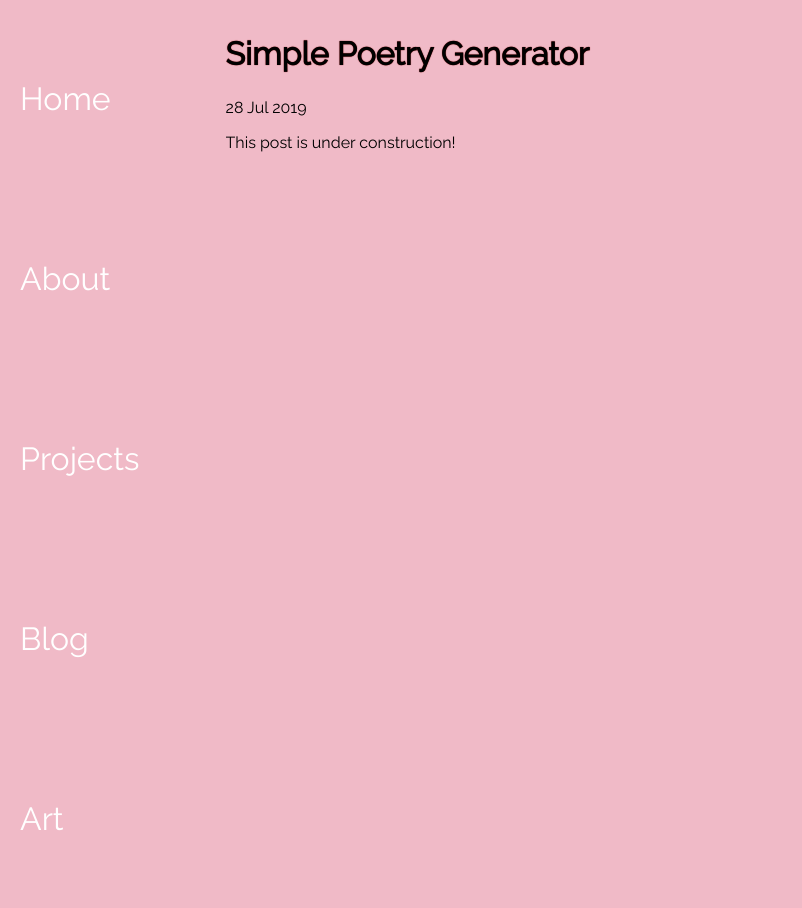
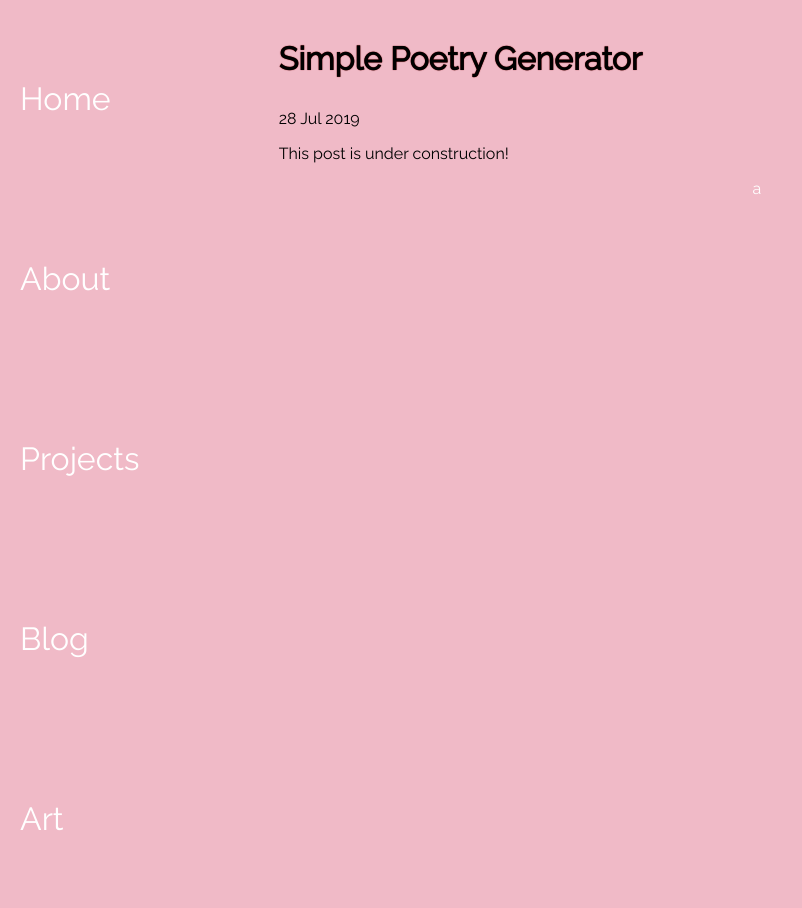
Before and after one commit to AlyssaYelle/AlyssaYelle.github.io, a Jekyll site: the page built from _posts/2019-07-28-poetry-generator.md, in a window 1280 px wide. Shown: the whole page, without its empty margins (0-802 px from the left). Built offline with Jekyll 4.4.1, drawn with Linux system fonts in a browser that asks for light colours.

Commit message:
styling blog posts

```diff
--- a/_layouts/post.html
+++ b/_layouts/post.html
@@ -2,10 +2,12 @@
 layout: default
 ---
 <section class='posts'>
-	<h2>{{ page.title }}</h2>
-	<p class="meta">{{ page.date | date_to_string }}</p>
+	<article>
+		<h1>{{ page.title }}</h1>
+		<p class="meta">{{ page.date | date_to_string }}</p>
 
-	<div class="post">
-  		{{ content }}
-	</div>
+		<div class="post">
+  			{{ content }}
+		</div>
+	</article>a
 </section>
--- a/css/main.css
+++ b/css/main.css
@@ -68,15 +68,22 @@
   text-align: left;
 }
 
-.posts {
+
+article {
   text-align: left;
+  margin-left: 5%;
+  margin-right: 10%;
   color: black;
   display: block;
-  margin-left: 5%;
 }
 
-.posts h2 {
+article h1 {
   font-size: 2rem;
+}
+
+article h2 {
+  font-size: 1.5rem;
+  text-shadow: none;
 }
 
 h1 {
```
